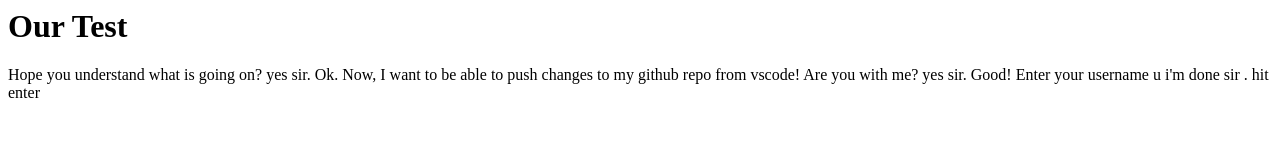
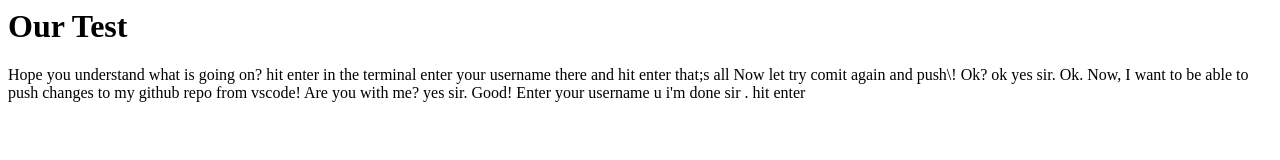
Before and after one commit to ebuberoderick/testvscode, a plain HTML site: page index.html in a window 1280 px wide. Drawn offline with Linux system fonts and the light colour scheme.

Commit message:
Still Comit untill I have no file here

```diff
--- a/index.html
+++ b/index.html
@@ -7,6 +7,16 @@ Our Test
 
 <p>
     Hope you understand what is going on?
+
+    hit enter in the terminal
+
+    enter your username there and hit enter
+
+    that;s all
+
+    Now let try comit again and push\! Ok?
+
+    ok
 
     yes sir.
 
```
